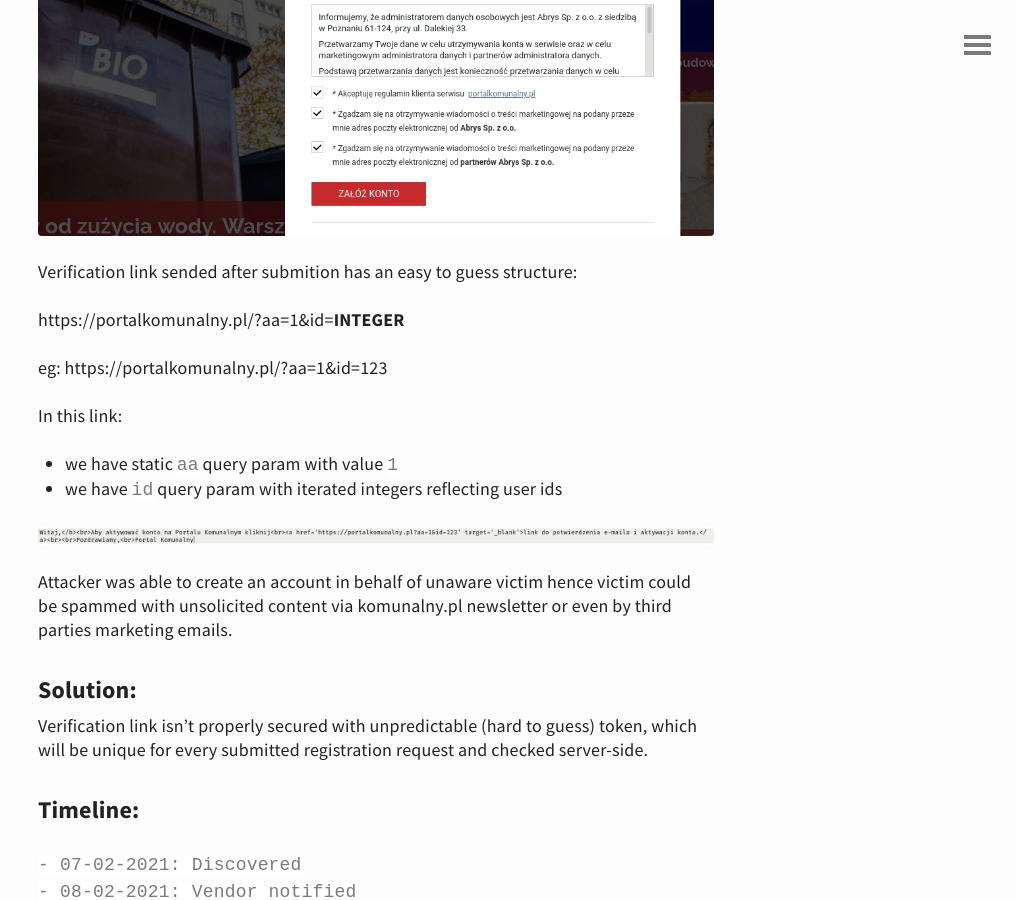
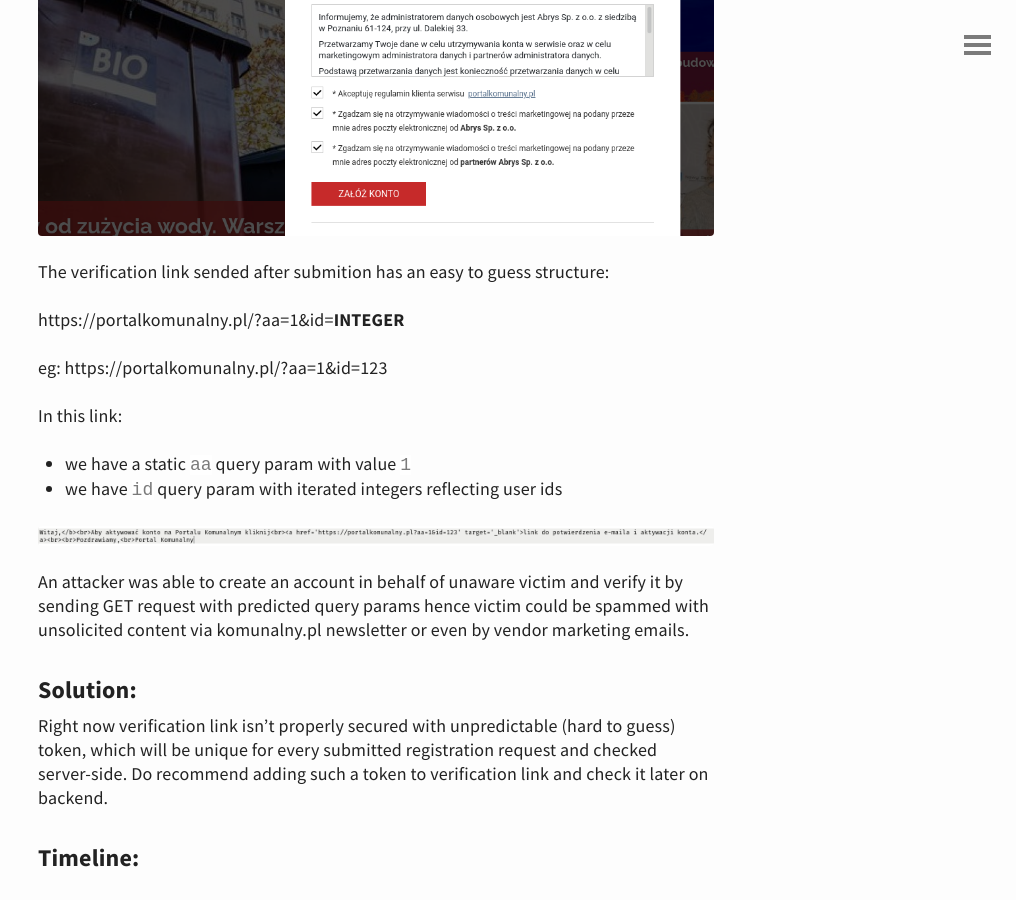
Before and after one commit to majkelo/majkelo.github.io, a Jekyll site: the page built from _posts/2021-02-07-www.komunalny.pl registration issue predictable verification url.md, in a window 1280 px wide and 900 px high, scrolled down 897 px. Shown: the whole window, without its empty margins (264-1280 px from the left). Built offline with Jekyll 4.4.1, drawn with Linux system fonts in a browser that asks for light colours.

Commit message:
Slightly updated description of the issue

```diff
--- a/_posts/2021-02-07-www.komunalny.pl registration issue predictable verification url.md
+++ b/_posts/2021-02-07-www.komunalny.pl registration issue predictable verification url.md
@@ -9,23 +9,23 @@
 
 ![Registration form](img/2021-02-07/registration-page.png "Registration form")
 
-Verification link sended after submition has an easy to guess structure:
+The verification link sended after submition has an easy to guess structure:
 
 https://portalkomunalny.pl/?aa=1&id=**INTEGER**
 
 eg: https://portalkomunalny.pl/?aa=1&id=123
 
 In this link:
-  - we have static `aa` query param with value `1`
+  - we have a static `aa` query param with value `1`
   - we have `id` query param with iterated integers reflecting user ids
 
 ![Email source with a verification link](img/2021-02-07/verification_email_source.png "Email source with a verification link")
 
-Attacker was able to create an account in behalf of unaware victim hence victim could be spammed with unsolicited content via komunalny.pl newsletter or even by third parties marketing emails.
+An attacker was able to create an account in behalf of unaware victim and verify it by sending GET request with predicted query params hence victim could be spammed with unsolicited content via komunalny.pl newsletter or even by vendor marketing emails.
 
 ### Solution:
 
-Verification link isn't properly secured with unpredictable (hard to guess) token, which will be unique for every submitted registration request and checked server-side.
+Right now verification link isn't properly secured with unpredictable (hard to guess) token, which will be unique for every submitted registration request and checked server-side. Do recommend adding such a token to verification link and check it later on backend.
 
 ### Timeline:
     - 07-02-2021: Discovered
```
